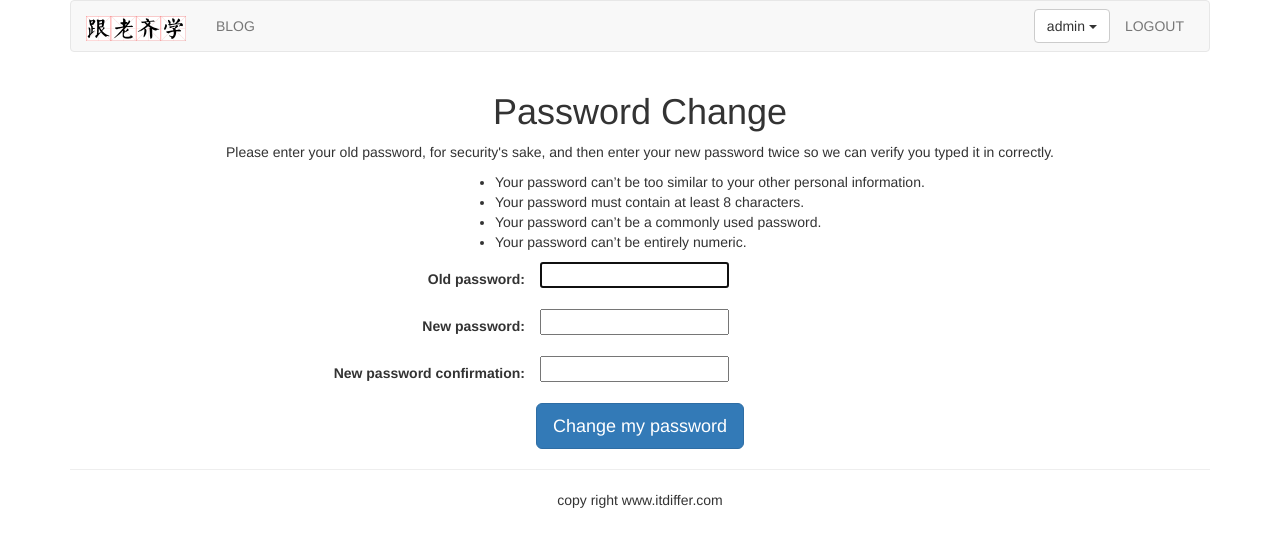
After one commit to jt1024/Django-blog, a Django app: page /account/password-change/ in a window 1280 px wide. The commit adds this page. Shown: the top 547 px of the page. Run offline with Django 3.2, Linux system fonts and the light colour scheme; a user stored in the database is signed in; some libraries are stand-ins or nearby versions.

Commit message:
complete password-change

```diff
--- a/account/urls.py
+++ b/account/urls.py
@@ -3,7 +3,7 @@ app_name = 'account'
 from django.conf.urls import url
 from . import views
 from django.conf import settings
-from django.contrib.auth.views import LoginView, LogoutView
+from django.contrib.auth.views import LoginView, LogoutView, PasswordChangeView, PasswordChangeDoneView
 
 urlpatterns = [
     # url(r'^login/$', views.user_login, name="user_login"),
@@ -12,5 +12,10 @@ urlpatterns = [
     # url(r'^logout/$', LogoutView.as_view(), name="user_logout"),
     url(r'^logout/$', LogoutView.as_view(template_name="account/logout.html"), name="user_logout"),
     url(r'^register/$', views.user_register, name="user_register"),
+    url(r'^password-change/$', PasswordChangeView.as_view(template_name="account/password_change_form.html",
+                                                          success_url="/account/password-change-done"),
+        name="password_change"),
+    url(r'^password-change-done/$', PasswordChangeDoneView.as_view(template_name="account/password_change_done.html", ),
+        name="password_change_done"),
 
 ]
--- /dev/null
+++ b/templates/account/password_change_form.html
@@ -0,0 +1,40 @@
+{% extends "base.html" %}
+
+{% load staticfiles %}
+
+{% block title %}Password Change{% endblock %}
+
+{% block content %}
+<div class="row text-center vertical-middle-sm">
+    <h1>Password Change</h1>
+    <p>Please enter your old password, for security's sake, and then enter your new password twice so we can verify you
+        typed it in correctly.</p>
+    {% if form.new_password1.help_text %}
+    <div class="text-left" style="margin-left:400px">
+        <p>{{form.new_password1.help_text|safe}}</p>
+    </div>
+    {% endif %}
+    <form class="form-horizontal" action="{% url 'account:password_change' %}" method="post">
+        {% csrf_token %}
+        <div class="form-group">
+            <label class="col-md-5 control-label text-right">
+                {{form.old_password.label_tag}}
+            </label>
+            <div class="col-mid-6 text-left">{{form.old_password}}</div>
+        </div>
+        <div class="form-group">
+            <label class="col-md-5 control-label text-right">
+                {{form.new_password1.label_tag}}
+            </label>
+            <div class="col-mid-6 text-left">{{form.new_password1}}</div>
+        </div>
+        <div class="form-group">
+            <label class="col-md-5 control-label text-right">
+                {{form.new_password2.label_tag}}
+            </label>
+            <div class="col-mid-6 text-left">{{form.new_password2}}</div>
+        </div>
+        <input type="submit" class="btn btn-primary btn-lg" value="Change my password">
+    </form>
+</div>
+{% endblock %}
--- a/templates/header.html
+++ b/templates/header.html
@@ -12,7 +12,18 @@
             </ul>
             <ul class="nav navbar-nav navbar-right" style="margin-right:10px">
                 {% if user.is_authenticated %}
-                <li><a href="#">{{ user.username }}</a></li>
+                <li>
+                    <div class="dropdown" style="margin-top:8px">
+                        <button class="btn btn-default dropdown-toggle" type="button" id="dropdownMenu"
+                                data-toggle="dropdown">
+                            {{ user.username }}
+                            <span class="caret"></span>
+                        </button>
+                        <ul class="dropdown-menu">
+                            <li><a href="{% url 'account:password_change' %}">修改密码</a></li>
+                        </ul>
+                    </div>
+                </li>
                 <li><a href="{% url 'account:user_logout' %}">LOGOUT</a></li>
                 {% else %}
                 <li><a href="{% url 'account:user_login' %}">LOGIN</a></li>
@@ -20,5 +31,6 @@
             </ul>
         </div>
     </nav>
-
 </div>
+<script src="{% static 'js/jquery.js' %}"></script>
+<script src="{% static 'js/bootstrap.js' %}"></script>
```
Also changed, not shown: templates/account/password_change_done.html (added, +9 -0 lines), db.sqlite3.
